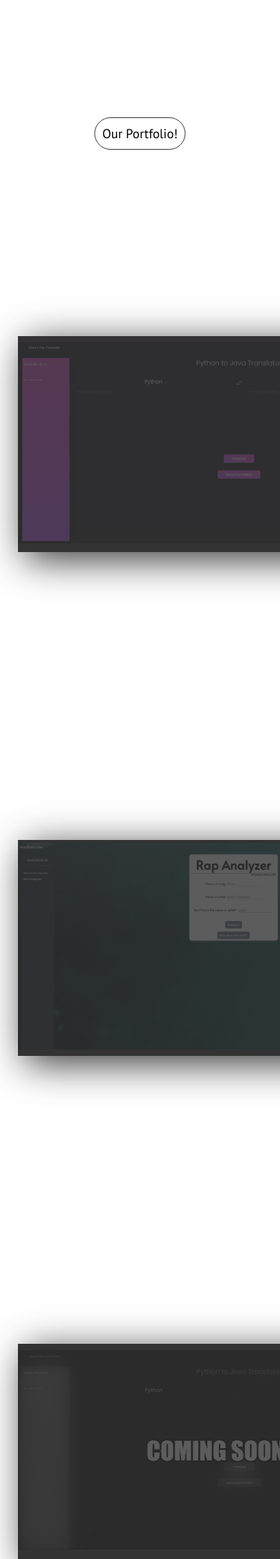
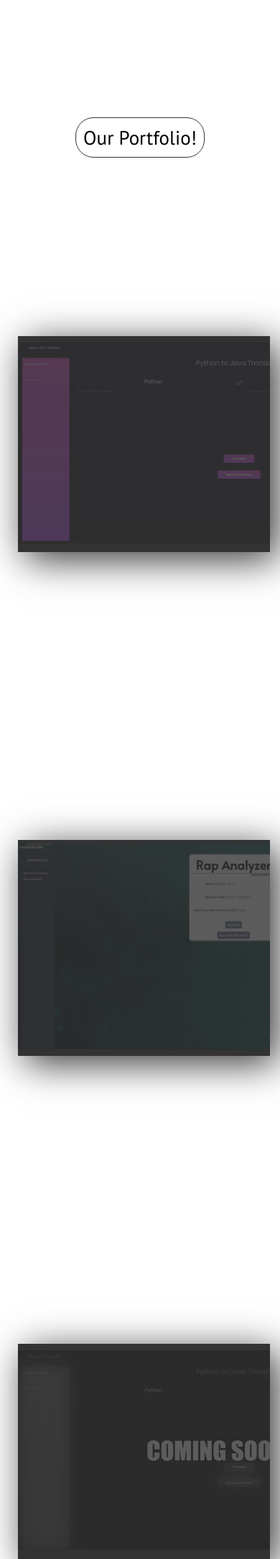
Before and after one commit to parkerswanson19/PythonJavaTranslator, a Django app: page /home/ in a window 390 px wide. Shown: the part 597-2763 px from the top of the page at 72% size. Run offline with Django 3.2, Linux system fonts and the light colour scheme.

Commit message:
Fixed mobile support

```diff
--- a/static/PythonJavaTranslator/css/main-site-styles.css
+++ b/static/PythonJavaTranslator/css/main-site-styles.css
@@ -1,7 +1,7 @@
-@import url("https://fonts.googleapis.com/css?family=Montserrat&display=swap");
+/*@import url("https://fonts.googleapis.com/css?family=Montserrat&display=swap");*/
 /*@import url('https://fonts.googleapis.com/css?family=Roboto&display=swap');*/
-@import url("https://fonts.googleapis.com/css?family=Source+Sans+Pro&display=swap");
-@import url("https://fonts.googleapis.com/css?family=Public+Sans&display=swap");
+/*@import url("https://fonts.googleapis.com/css?family=Source+Sans+Pro&display=swap");*/
+/*@import url("https://fonts.googleapis.com/css?family=Public+Sans&display=swap");*/
 @import url("https://fonts.googleapis.com/css?family=PT+Sans&display=swap");
 
 /* Basic Setup */
@@ -154,6 +154,11 @@ h1 {
     transform: translateY(0);
 }
 
+.portfolio .project .card.card-text .content {
+    display: flex;
+    flex-direction: column;
+}
+
 .portfolio .project .card.card-text .content p {
     margin: 0;
     padding: 0;
@@ -161,6 +166,7 @@ h1 {
 }
 
 .portfolio .project .card.card-text .content a {
+    align-self: center;
     margin: 15px 0 0;
     display: inline-block;
     text-decoration: none;
@@ -168,10 +174,28 @@ h1 {
     color: #333;
     padding: 5px;
     border: 1px solid #333;
-  border-radius: 10px;
+    border-radius: 10px;
 }
 
 .portfolio .project .card.card-text .content a:hover {
     background: #333;
     color: #fff;
 }
+
+
+@media only screen and (max-width: 550px) {
+    .pointer {
+        text-wrap: none;
+    }
+
+    .pointer a {
+        text-wrap: none;
+        font-size: 150%;
+    }
+
+    .portfolio .project .card {
+        width: 90vw;
+    }
+
+
+}
```
Also changed, not shown: static/PythonJavaTranslator/css/rap-analyzer.css (+40 -3 lines), templates/rap-analyzer2.html (+3 -4 lines).
